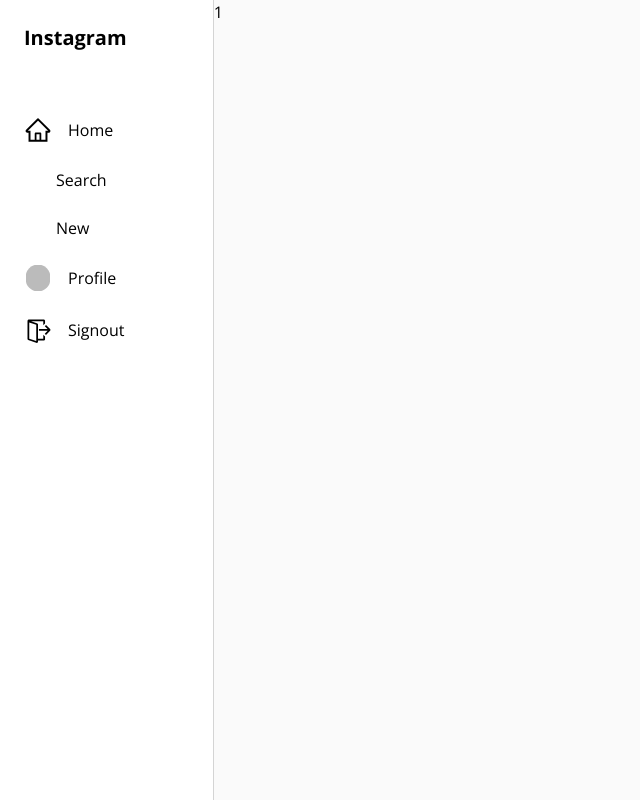
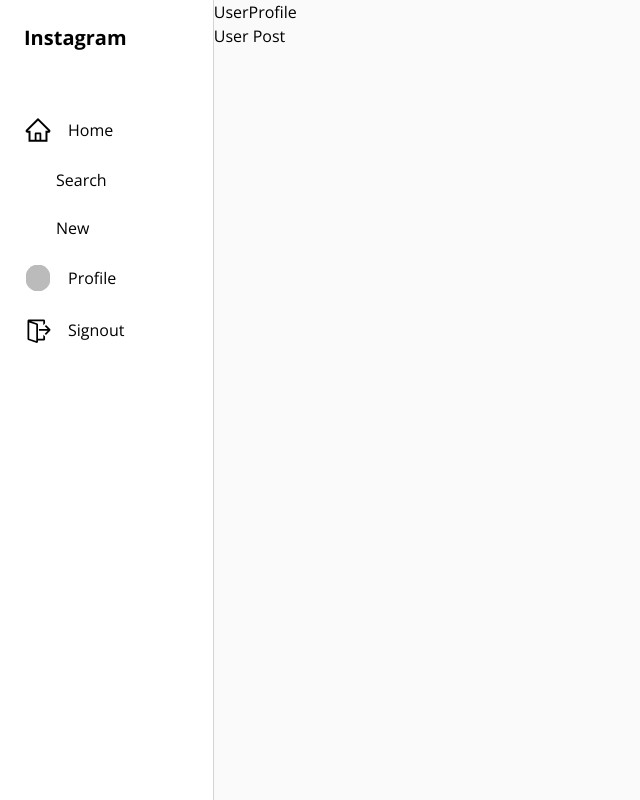
Before and after one commit to butterbeetle/nextjs-instagram, a Next.js app: page /user/1 in a window 1280 px wide. Shown: the whole page, without its empty margins (0-640 px from the left). Built offline with nearby package versions, Linux system fonts and the light colour scheme; no server answers; sample sign-in values are in the browser's storage; some icons are missing.

Commit message:
Style. PostDetail 이미지 크기 변경

```diff
--- a/src/app/user/[username]/page.tsx
+++ b/src/app/user/[username]/page.tsx
@@ -1,3 +1,5 @@
+import UserPost from "@/components/UserPost";
+import UserProfile from "@/components/UserProfile";
 import { getServerSession } from "next-auth";
 import { redirect } from "next/navigation";
 
@@ -13,5 +15,10 @@
     redirect("/");
   }
 
-  return <p>{username}</p>;
+  return (
+    <section className="w-full">
+      <UserProfile />
+      <UserPost />
+    </section>
+  );
 }
--- a/src/components/PostDetail.tsx
+++ b/src/components/PostDetail.tsx
@@ -1,3 +1,4 @@
+"use client";
 import { FullPost, SimplePost } from "@/model/post";
 import Image from "next/image";
 import useSWR from "swr";
@@ -29,12 +30,13 @@
       <div className="w-full md:basis-2/5 flex flex-col">
         <PostUserAvatar image={userImage} username={username} />
         <Image
-          className="border-y md:hidden md:border-none"
+          className="border-y md:hidden md:border-none h-auto w-full"
           src={image}
           alt={`photo by ${username}`}
           priority
-          width={400}
-          height={600}
+          sizes="100vw"
+          width={0}
+          height={0}
         />
         <ul className="border-t border-gray-200 h-full overflow-y-auto p-4 mb-1 hidden md:inline-block">
           {comments &&
--- a/src/components/PostModal.tsx
+++ b/src/components/PostModal.tsx
@@ -21,7 +21,7 @@
       >
         <CloseIcon />
       </button>
-      <div className="bg-white w-[400px] h-auto md:w-4/5 md:h-3/5 max-w-7xl rounded-md">
+      <div className="relative bg-white w-[400px] h-auto md:w-4/5 md:h-3/5 max-w-7xl rounded-md">
         {children}
       </div>
     </section>
--- /dev/null
+++ b/src/components/UserPost.tsx
@@ -0,0 +1,3 @@
+export default function UserPost() {
+  return <p>User Post</p>;
+}
--- /dev/null
+++ b/src/components/UserProfile.tsx
@@ -0,0 +1,3 @@
+export default function UserProfile() {
+  return <p>UserProfile</p>;
+}
```
